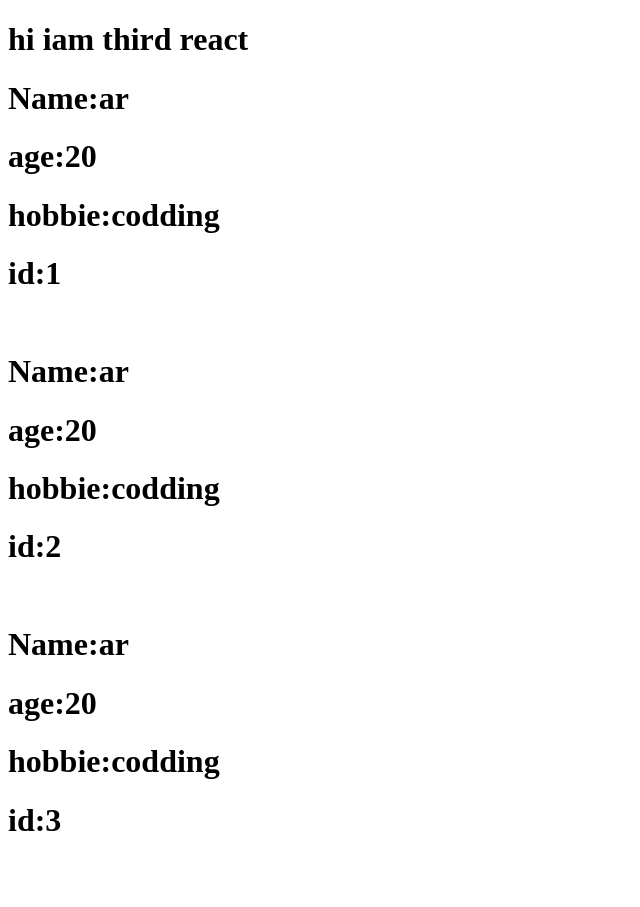
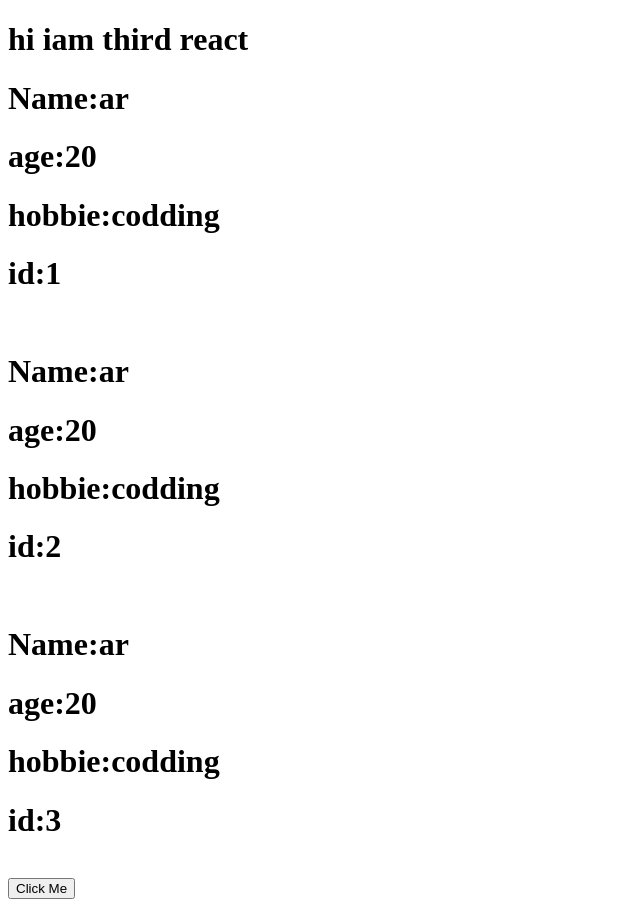
Before and after one commit to asik247/third-react, a React (Vite) app: page / in a window 1280 px wide. Shown: the whole page, without its empty margins (0-640 px from the left). Before the commit the page ends 886 px from the top, so only its background shows below. Built offline with nearby package versions, Linux system fonts and the light colour scheme.

Commit message:
event handle added

```diff
--- a/src/App.jsx
+++ b/src/App.jsx
@@ -6,12 +6,16 @@ const App = () => {
     {id:2,name:'ar',age:20,hobbie:'codding'},
     {id:3,name:'ar',age:20,hobbie:'codding'},
   ]
+  const handle = ()=>{
+    alert("btn clicked")
+  }
   return (
     <div>
       <h1>hi iam third react</h1>
       {
         myFriends.map(friend=><Friends key={friend.id}  friend={friend}></Friends>)
       }
+      <button onClick={handle}>Click Me</button>
     </div>
   );
 };
```
